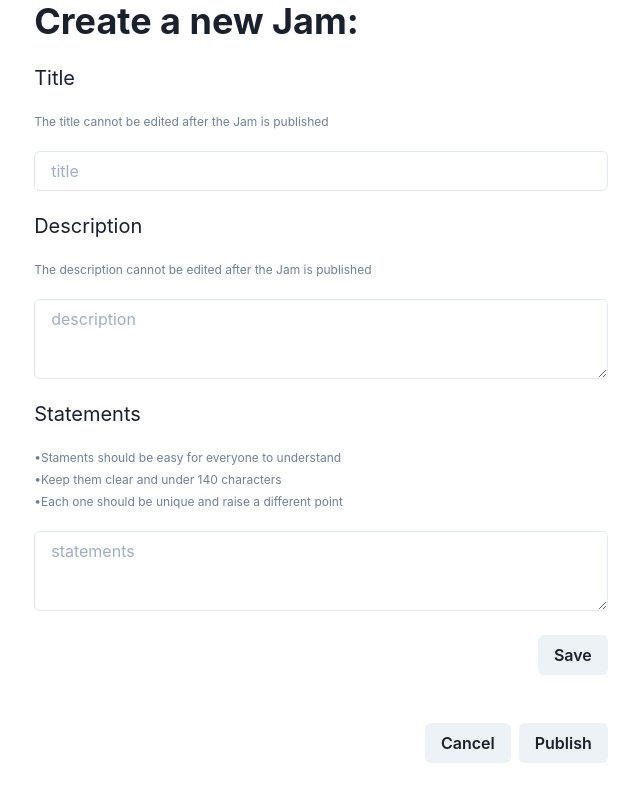
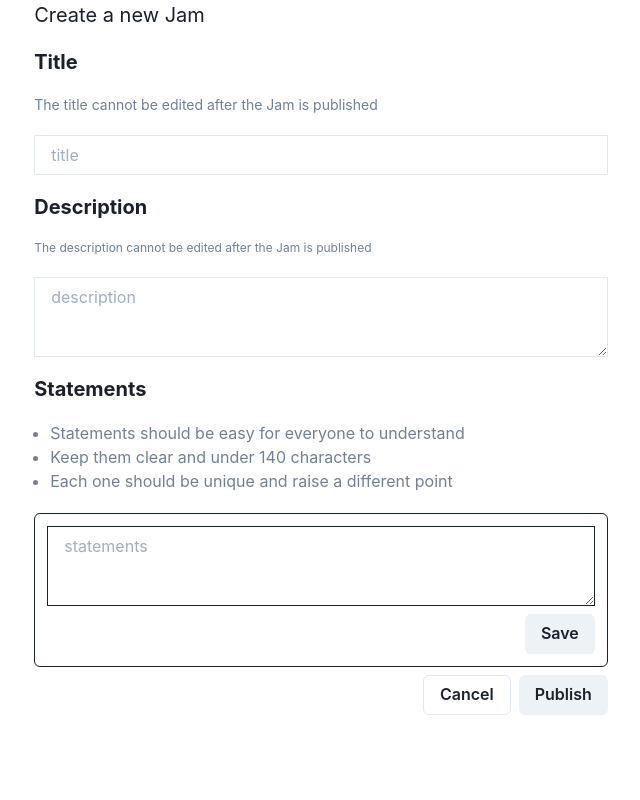
Before and after one commit to redbadger/jams, a Next.js app: page /moderator/create-jam in a window 1280 px wide. Shown: the whole page, without its empty margins (319-959 px from the left). Built offline with nearby package versions, Linux system fonts and the light colour scheme.

Commit message:
Fixing styling issues.

```diff
--- a/components/ModalCreateJam.js
+++ b/components/ModalCreateJam.js
@@ -7,14 +7,23 @@ import {
   ModalBody,
   ModalCloseButton,
   Button,
-  Link,
+  Link as ChakraLink,
+  Box,
 } from '@chakra-ui/react';
+import Link from 'next/link';
+import { useState, useEffect } from 'react';
 
 function ModalCreateJam({
   successModalIsOpen,
   successModalOnClose,
   jamUrlPath,
 }) {
+  const [location, setLocation] = useState();
+
+  useEffect(() => {
+    setLocation(window.location.origin);
+  }, []);
+
   return (
     <Modal isOpen={successModalIsOpen} onClose={successModalOnClose}>
       <ModalOverlay />
@@ -23,12 +32,17 @@ function ModalCreateJam({
         <ModalBody>
           Everyone with the below link will now be able to participate
           in your Jam. You can toggle your Jam to closed at any time.
+          <Box mt={5}>
+            <Link href={`${location}/jams/${jamUrlPath}`} passHref>
+              {`${location}/jams/${jamUrlPath}`}
+            </Link>
+          </Box>
         </ModalBody>
         <ModalFooter>
-          <Link href="/moderator">
+          <Link href="/moderator" passHref>
             <Button mr={3}>Back to overview</Button>
           </Link>
-          <Link href={`/jams/${jamUrlPath}`}>
+          <Link href={`/jams/${jamUrlPath}`} passHref>
             <Button colorScheme="blue">View Jam</Button>
           </Link>
         </ModalFooter>
--- a/components/ProposedStatementCard.js
+++ b/components/ProposedStatementCard.js
@@ -23,15 +23,15 @@ const EditableStatement = ({
   };
 
   return (
-    <>
-      <VStack>
-        <Textarea
-          size="md"
-          defaultValue={children}
-          onChange={handleStatementChange}
-        />
-      </VStack>
-      <Flex justifyContent="flex-end">
+    <Box w="100%" border="1px" p={3} borderRadius="md" mb={3}>
+      <Textarea
+        size="md"
+        defaultValue={children}
+        onChange={handleStatementChange}
+        mb={2}
+        borderRadius="none"
+      />
+      <Stack justify="flex-end" direction="row" spacing={2}>
         <Button onClick={() => invertEditable()} variant="outline">
           Cancel
         </Button>
@@ -44,8 +44,8 @@ const EditableStatement = ({
         >
           Save
         </Button>
-      </Flex>
-    </>
+      </Stack>
+    </Box>
   );
 };
 
@@ -56,10 +56,10 @@ const VisibleOnlyStatement = ({
   invertEditable,
 }) => {
   return (
-    <Box w="100%">
+    <Box w="100%" border="1px" p={3} borderRadius="md" mb={3}>
       <Text>{children}</Text>
 
-      <Stack justify="right" direction="row" spacing={2}>
+      <Stack justify="flex-end" direction="row" spacing={2}>
         <Button onClick={() => onDelete(index)} variant="outline">
           Delete
         </Button>
--- a/pages/moderator/create-jam.js
+++ b/pages/moderator/create-jam.js
@@ -7,15 +7,15 @@ import {
   Textarea,
   Button,
   Flex,
-  Modal,
-  ModalOverlay,
-  ModalContent,
-  ModalHeader,
-  ModalFooter,
-  ModalBody,
-  ModalCloseButton,
   Box,
+  Stack,
+  List,
+  ListItem,
+  ListIcon,
+  OrderedList,
+  UnorderedList,
 } from '@chakra-ui/react';
+
 import { useEffect, useState } from 'react';
 import ProposedStatementCard from '../../components/ProposedStatementCard';
 import ModalCreateJam from '../../components/ModalCreateJam';
@@ -120,19 +120,20 @@ function Moderator() {
     <>
       <Container>
         <VStack align="start" spacing={5}>
-          <Heading>Create a new Jam:</Heading>
+          <Text fontSize="xl">Create a new Jam</Text>
 
-          <Text fontSize="xl">Title</Text>
-          <Text fontSize="xs" color="gray.500">
+          <Heading size="md">Title</Heading>
+          <Text fontSize="sm" color="gray.500">
             The title cannot be edited after the Jam is published
           </Text>
           <Input
             placeholder="title"
             size="md"
             onChange={handleTitleChange}
+            borderRadius="none"
           />
 
-          <Text fontSize="xl">Description</Text>
+          <Heading size="md">Description</Heading>
           <Text fontSize="xs" color="gray.500">
             The description cannot be edited after the Jam is
             published
@@ -141,23 +142,22 @@ function Moderator() {
             placeholder="description"
             size="md"
             onChange={handleDescriptionChange}
+            borderRadius="none"
           />
 
-          <Text fontSize="xl">Statements</Text>
-          <VStack spacing={1} align="start">
-            <Text fontSize="xs" color="gray.500">
-              <span>&bull;</span>Staments should be easy for everyone
-              to understand
-            </Text>
-
-            <Text fontSize="xs" color="gray.500">
-              <span>&bull;</span>Keep them clear and under 140
-              characters
-            </Text>
-            <Text fontSize="xs" color="gray.500">
-              <span>&bull;</span>Each one should be unique and raise a
-              different point
-            </Text>
+          <Heading size="md">Statements</Heading>
+          <VStack spacing={1} align="start" w="100%">
+            <UnorderedList size="sm" color="gray.500">
+              <ListItem>
+                Statements should be easy for everyone to understand
+              </ListItem>
+              <ListItem>
+                Keep them clear and under 140 characters
+              </ListItem>
+              <ListItem>
+                Each one should be unique and raise a different point
+              </ListItem>
+            </UnorderedList>
             {allStatements.map((statement, index) => (
               <ProposedStatementCard
                 key={index}
@@ -169,30 +169,28 @@ function Moderator() {
               </ProposedStatementCard>
             ))}
           </VStack>
+          <Box w="100%" border="1px" p={3} borderRadius="md" mb={3}>
             <Textarea
               placeholder="statements"
               size="md"
               value={currentStatement}
               onChange={handleStatementChange}
+              mb={2}
+              borderRadius="none"
             />
+
+            <Stack justify="flex-end" direction="row" spacing={2}>
+              <Button onClick={() => handleSave()}>Save</Button>
+            </Stack>
+          </Box>
         </VStack>
 
-        <Flex>
-          <Box p="3" />
-        </Flex>
-
-        <Flex justifyContent="flex-end">
-          <Button onClick={() => handleSave()}>Save</Button>
-        </Flex>
-        <Flex>
-          <Box p="6" />
-        </Flex>
-
-        <Flex justifyContent="flex-end">
-          <Button onClick={cancelModalOnOpen}>Cancel</Button>
-          <Box p="1"></Box>
+        <Stack justify="flex-end" direction="row" spacing={2} mt={2}>
+          <Button onClick={cancelModalOnOpen} variant="outline">
+            Cancel
+          </Button>
           <Button onClick={() => createJam()}>Publish</Button>
-        </Flex>
+        </Stack>
       </Container>
 
       <ModalCreateJam
```
Lines whose indentation alone changed are shown as unchanged.
